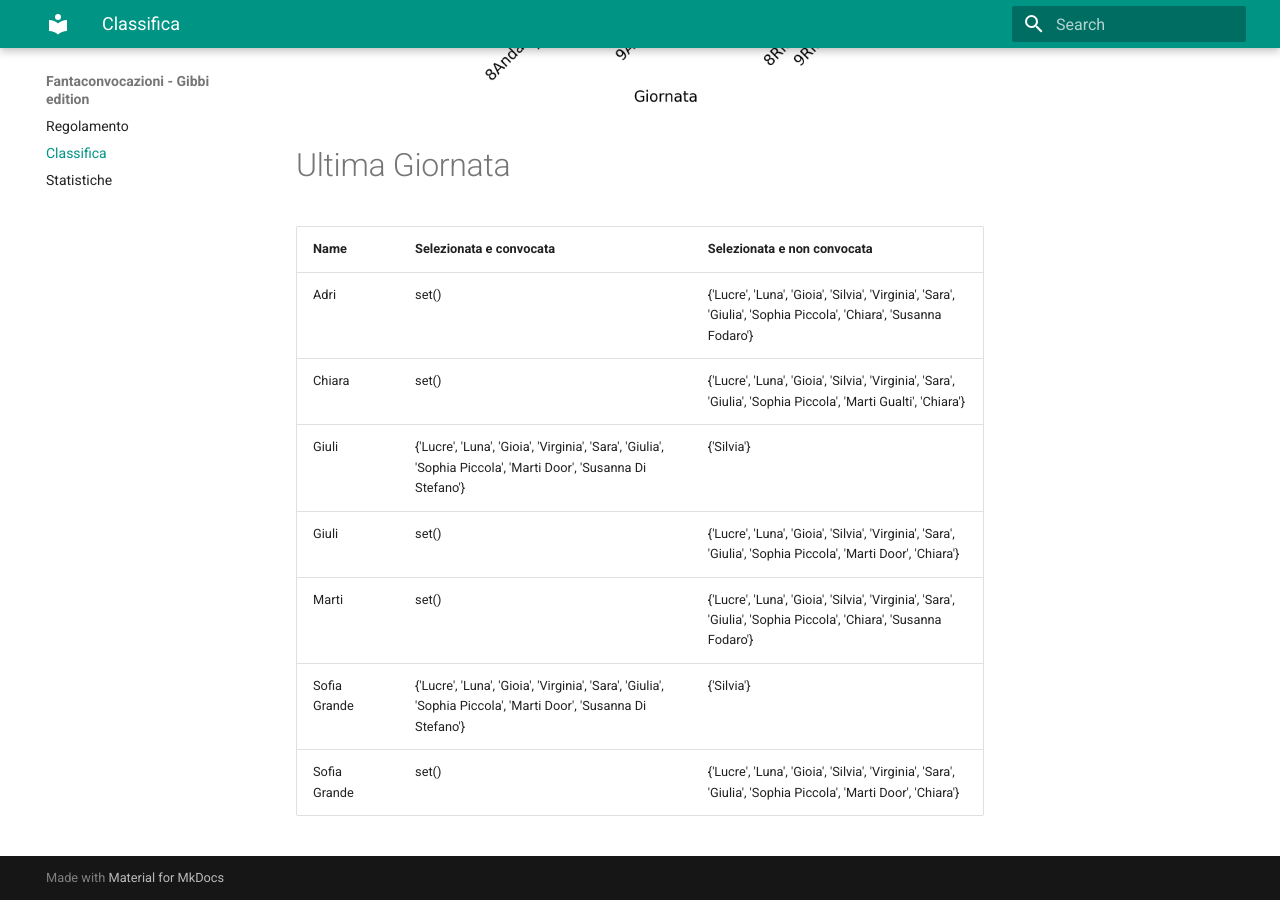
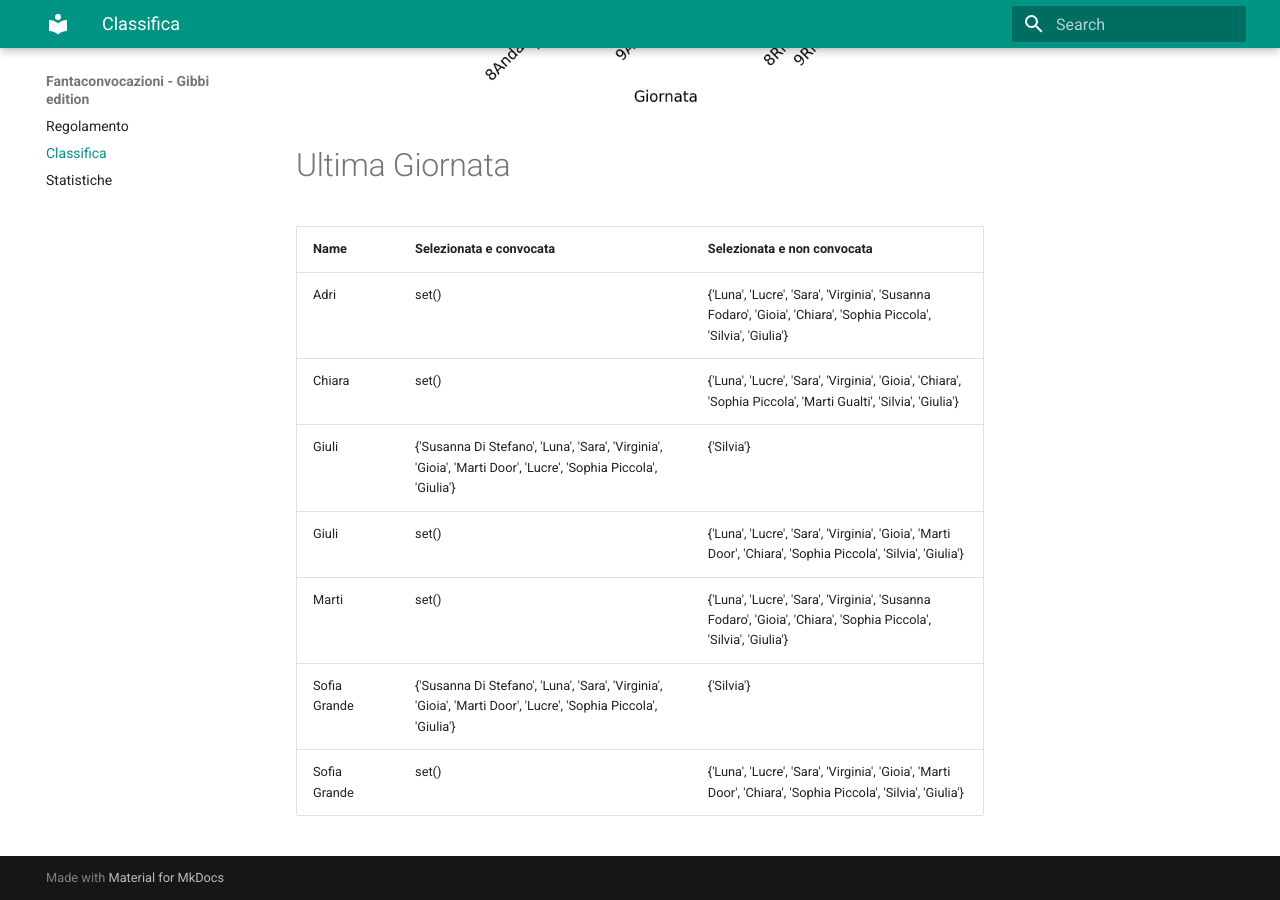
Before and after one commit to martinig94/fantagibbi, an MkDocs documentation site: the page built from docs/Classifica.md, in a window 1280 px wide and 900 px high, scrolled down 1003 px. Built offline with MkDocs 1.6.1 and Material for MkDocs 9.7.7, drawn with Linux system fonts in a browser that asks for light colours.

Commit message:
Auto-update from main.py

```diff
--- a/docs/Classifica.md
+++ b/docs/Classifica.md
@@ -18,11 +18,11 @@
 <!-- START_TABLE CORRECT -->
 | Name         | Selezionata e convocata                                                                                        | Selezionata e non convocata                                                                                      |
 |:-------------|:---------------------------------------------------------------------------------------------------------------|:-----------------------------------------------------------------------------------------------------------------|
-| Adri         | set()                                                                                                          | {'Lucre', 'Luna', 'Gioia', 'Silvia', 'Virginia', 'Sara', 'Giulia', 'Sophia Piccola', 'Chiara', 'Susanna Fodaro'} |
-| Chiara       | set()                                                                                                          | {'Lucre', 'Luna', 'Gioia', 'Silvia', 'Virginia', 'Sara', 'Giulia', 'Sophia Piccola', 'Marti Gualti', 'Chiara'}   |
-| Giuli        | {'Lucre', 'Luna', 'Gioia', 'Virginia', 'Sara', 'Giulia', 'Sophia Piccola', 'Marti Door', 'Susanna Di Stefano'} | {'Silvia'}                                                                                                       |
-| Giuli        | set()                                                                                                          | {'Lucre', 'Luna', 'Gioia', 'Silvia', 'Virginia', 'Sara', 'Giulia', 'Sophia Piccola', 'Marti Door', 'Chiara'}     |
-| Marti        | set()                                                                                                          | {'Lucre', 'Luna', 'Gioia', 'Silvia', 'Virginia', 'Sara', 'Giulia', 'Sophia Piccola', 'Chiara', 'Susanna Fodaro'} |
-| Sofia Grande | {'Lucre', 'Luna', 'Gioia', 'Virginia', 'Sara', 'Giulia', 'Sophia Piccola', 'Marti Door', 'Susanna Di Stefano'} | {'Silvia'}                                                                                                       |
-| Sofia Grande | set()                                                                                                          | {'Lucre', 'Luna', 'Gioia', 'Silvia', 'Virginia', 'Sara', 'Giulia', 'Sophia Piccola', 'Marti Door', 'Chiara'}     |
+| Adri         | set()                                                                                                          | {'Luna', 'Lucre', 'Sara', 'Virginia', 'Susanna Fodaro', 'Gioia', 'Chiara', 'Sophia Piccola', 'Silvia', 'Giulia'} |
+| Chiara       | set()                                                                                                          | {'Luna', 'Lucre', 'Sara', 'Virginia', 'Gioia', 'Chiara', 'Sophia Piccola', 'Marti Gualti', 'Silvia', 'Giulia'}   |
+| Giuli        | {'Susanna Di Stefano', 'Luna', 'Sara', 'Virginia', 'Gioia', 'Marti Door', 'Lucre', 'Sophia Piccola', 'Giulia'} | {'Silvia'}                                                                                                       |
+| Giuli        | set()                                                                                                          | {'Luna', 'Lucre', 'Sara', 'Virginia', 'Gioia', 'Marti Door', 'Chiara', 'Sophia Piccola', 'Silvia', 'Giulia'}     |
+| Marti        | set()                                                                                                          | {'Luna', 'Lucre', 'Sara', 'Virginia', 'Susanna Fodaro', 'Gioia', 'Chiara', 'Sophia Piccola', 'Silvia', 'Giulia'} |
+| Sofia Grande | {'Susanna Di Stefano', 'Luna', 'Sara', 'Virginia', 'Gioia', 'Marti Door', 'Lucre', 'Sophia Piccola', 'Giulia'} | {'Silvia'}                                                                                                       |
+| Sofia Grande | set()                                                                                                          | {'Luna', 'Lucre', 'Sara', 'Virginia', 'Gioia', 'Marti Door', 'Chiara', 'Sophia Piccola', 'Silvia', 'Giulia'}     |
 <!-- END_TABLE CORRECT -->
```
